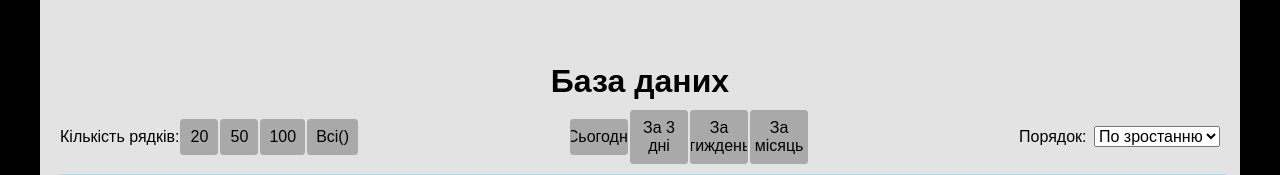
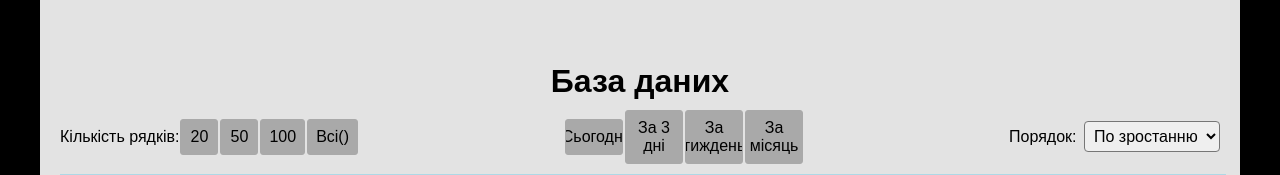
Before and after one commit to RuslanNadyrshyn/WeatherStation, a PHP site: page /test/index.html in a window 1280 px wide. Shown: the part 227-402 px from the top of the page. Run offline with PHP 8.4, Linux system fonts and the light colour scheme; some libraries are stand-ins or nearby versions.

Commit message:
edit select

```diff
--- a/public/css/style.css
+++ b/public/css/style.css
@@ -23,7 +23,7 @@ body {
     height: 100%;
 	animation-name: example;
 	animation-iteration-count: infinite;
-	animation-duration: 10s;
+	animation-duration: 100s;
 }
 @keyframes example {
 	0% {background-position: top left;}
@@ -287,6 +287,8 @@ label {
 
 select {
 	font-size: 16px;
+	padding: 5px;
+	border-radius: 4px;
 }
 
 .sorted {
```
